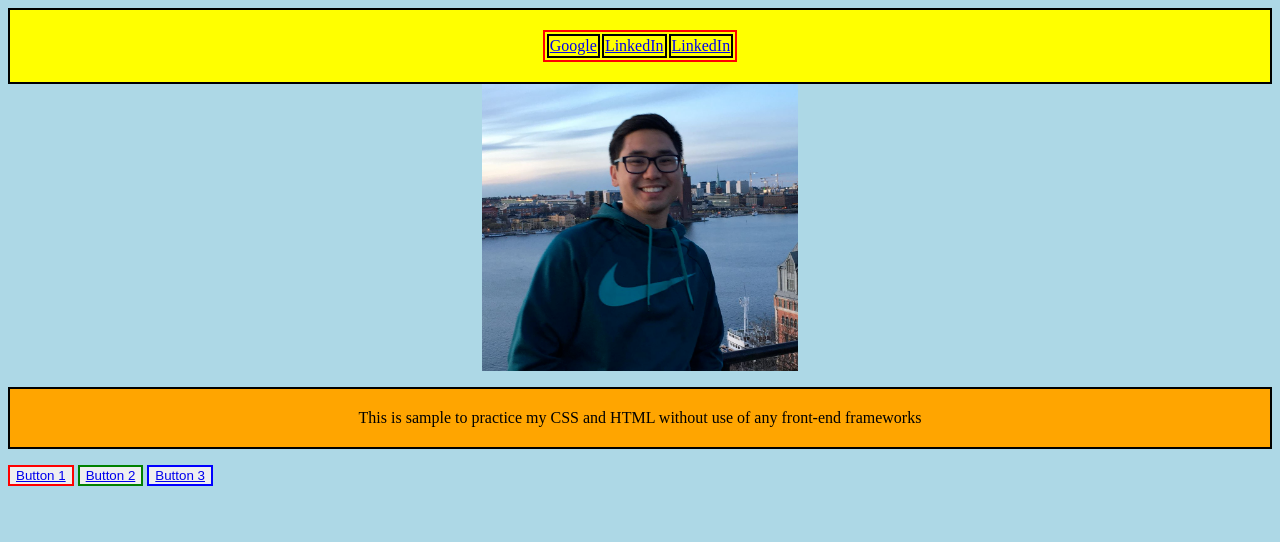
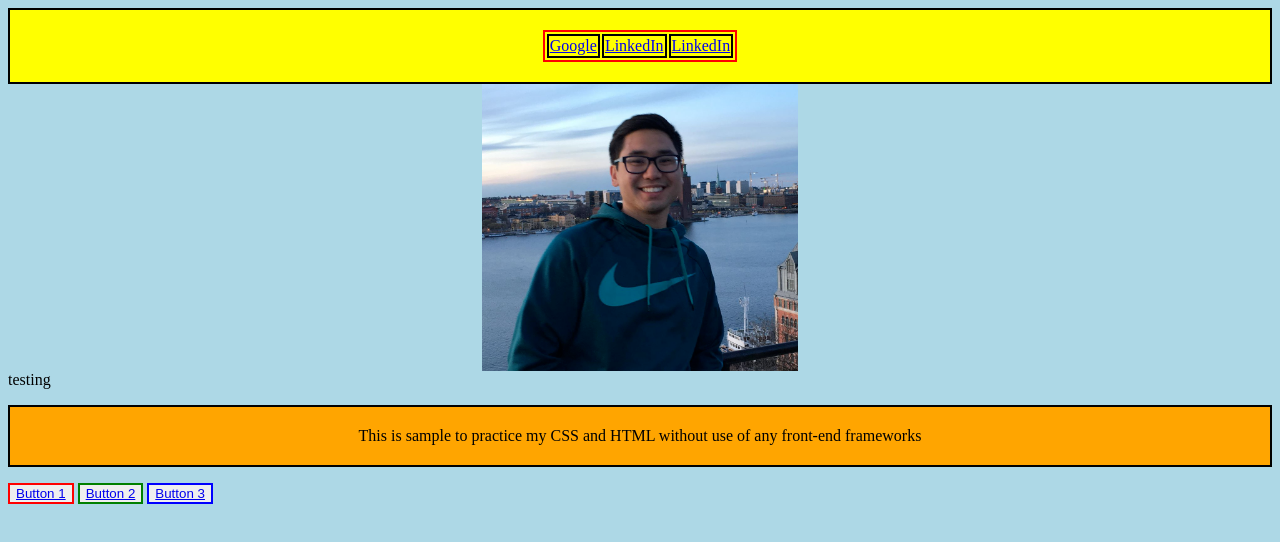
Before and after one commit to sneakyjeff/testingBasicCSS, a plain HTML site: page resources/myportfoliodemo/myprofile.html in a window 1280 px wide. Drawn offline with Linux system fonts and the light colour scheme.

```diff
--- a/resources/myportfoliodemo/myprofile.html
+++ b/resources/myportfoliodemo/myprofile.html
@@ -24,6 +24,8 @@
 
 		<img src="IMGS/jeff.png">
 
+		testing
+
 
 		<p class="firstparagraph"> This is sample to practice my CSS and HTML without use of any front-end frameworks </p>
 
```
